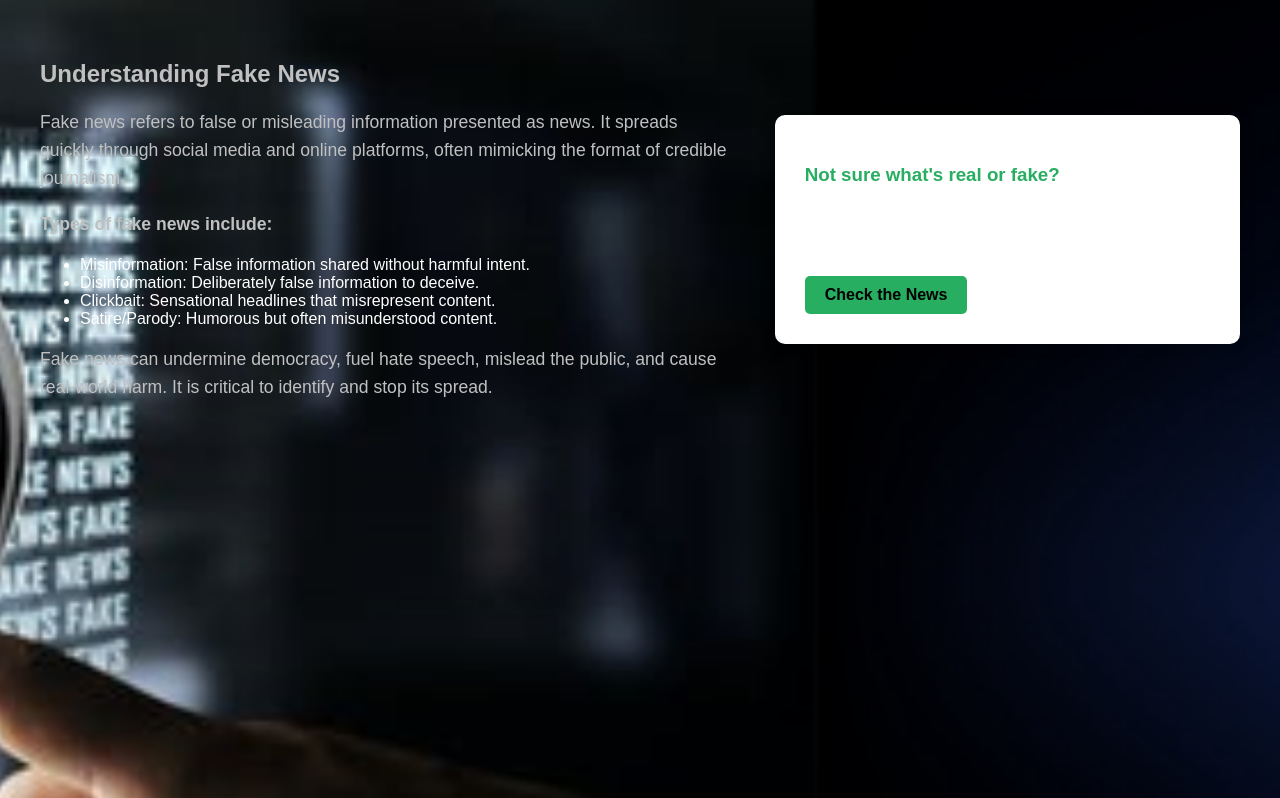
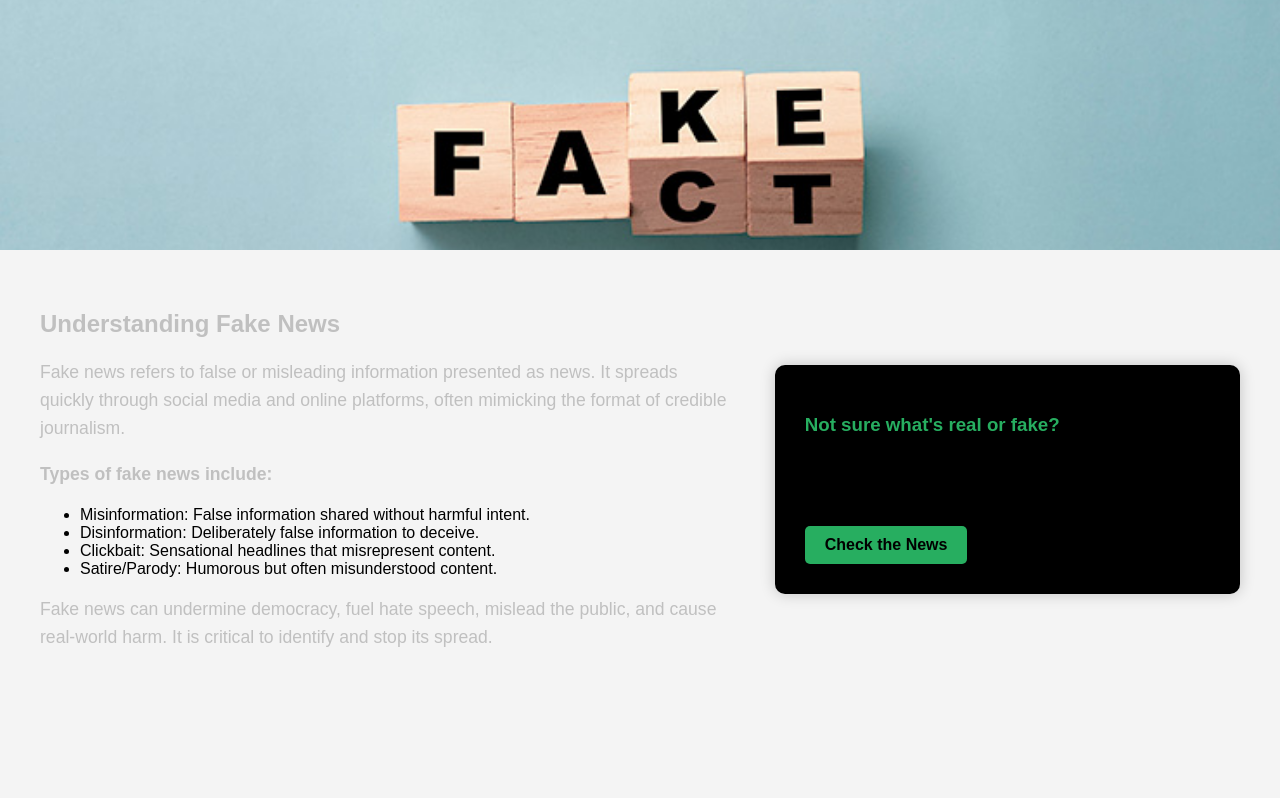
Before and after one commit to katlegomokae/fakenewsdetection, a plain HTML site: page index.html in a window 1280 px wide. Shown: the top 798 px of the page. Drawn offline with Linux system fonts and the light colour scheme.

Commit message:
Update index.html

```diff
--- a/index.html
+++ b/index.html
@@ -5,16 +5,17 @@
     <title>Fake News Detection</title>
     <style>
         body {
+            font-family: Arial, sans-serif;
             margin: 0;
-            font-family: Arial, sans-serif;
-            background-image: url('faake.png'); /* Replace with your background image */
+            background-color: #f4f4f4;
+        }
+         .banner {
+            width: 100%;
+            height: 250px;
+            background-image: url('ff.jpg'); /* Replace with your banner image filename */
             background-size: cover;
             background-position: center;
-            background-repeat: no-repeat;
-            height: 150vh;
-            color: #ffffff;
-        }
-
+         }
         .content {
             display: flex;
             flex-direction: row;
@@ -38,7 +39,7 @@
 
         .popup {
             width: 35%;
-            background-color: #ffffff;
+            background-color: #000000;
             box-shadow: 0 0 15px rgba(0,0,0,0.2);
             padding: 30px;
             border-radius: 10px;
@@ -84,6 +85,7 @@
 </head>
 <body>
 
+      <div class="banner"></div>
 
     <div class="content">
         <div class="left-section">
```
